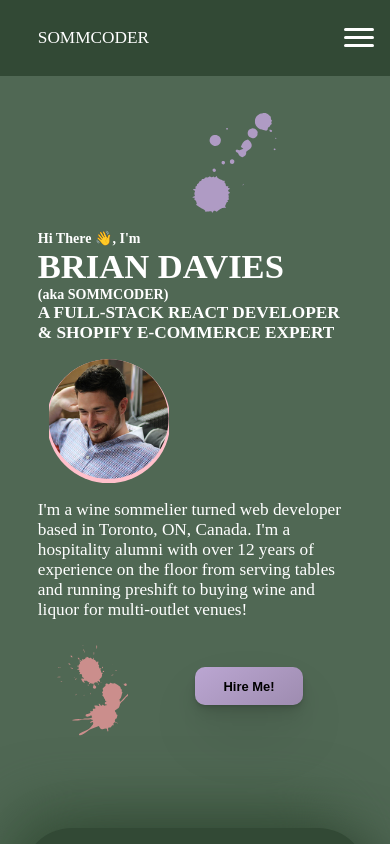
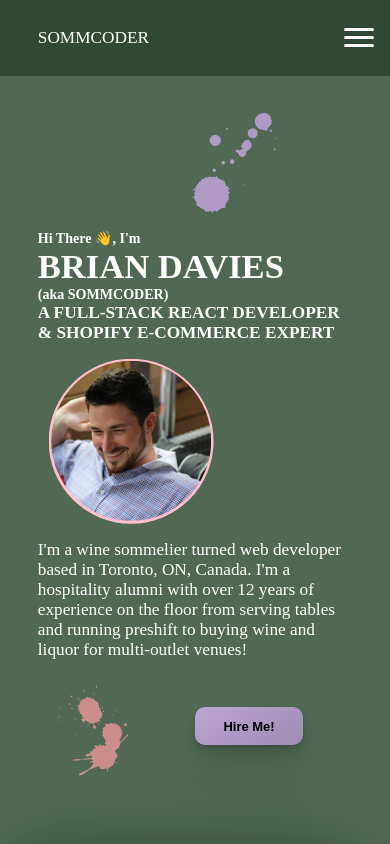
Before and after one commit to sommcoder/sommcoder-website, a React (Vite) app in the folder sommcoder-website/: page / in a window 390 px wide. Shown: the top 844 px of the page. Built offline with nearby package versions, Linux system fonts and the light colour scheme.

Commit message:
fixed the IntroImage component so that we have a proper border around the image in mobile or tablet/desktop views

```diff
--- a/sommcoder-website/src/components/IntroImage/IntroImage.jsx
+++ b/sommcoder-website/src/components/IntroImage/IntroImage.jsx
@@ -12,11 +12,10 @@ const StyledIntroImageBox = styled.span`
   justify-self: center;
   justify-content: center;
   align-self: center;
-  max-height: 205px;
-  max-width: 205px;
-  height: auto;
-  width: auto;
-  clip-path: circle(50.5% at 50% 50%);
+  height: 210px;
+  width: 210px;
+
+  clip-path: circle(50% at 50% 50%);
   background-color: pink;
   margin-left: 1rem;
 
@@ -28,22 +27,22 @@ should definitely make the intro image smaller for mobile!
 
   img {
     display: inline-block;
-    max-height: 195px;
-    max-width: 195px;
-    height: auto;
-    width: auto;
+    height: 205px;
+    width: 205px;
+    margin-left: 0.25rem;
     clip-path: circle(50% at 50% 50%);
+    transform: translateY(2px);
   }
 
   @media (max-width: 475px) {
     grid-column: span 2;
     justify-self: left;
-    max-height: 165px;
-    max-width: 165px;
+    height: 165px;
+    width: 165px;
 
     img {
-      max-height: 120px;
-      max-width: 120px;
+      height: 160px;
+      width: 160px;
     }
   }
 
```
